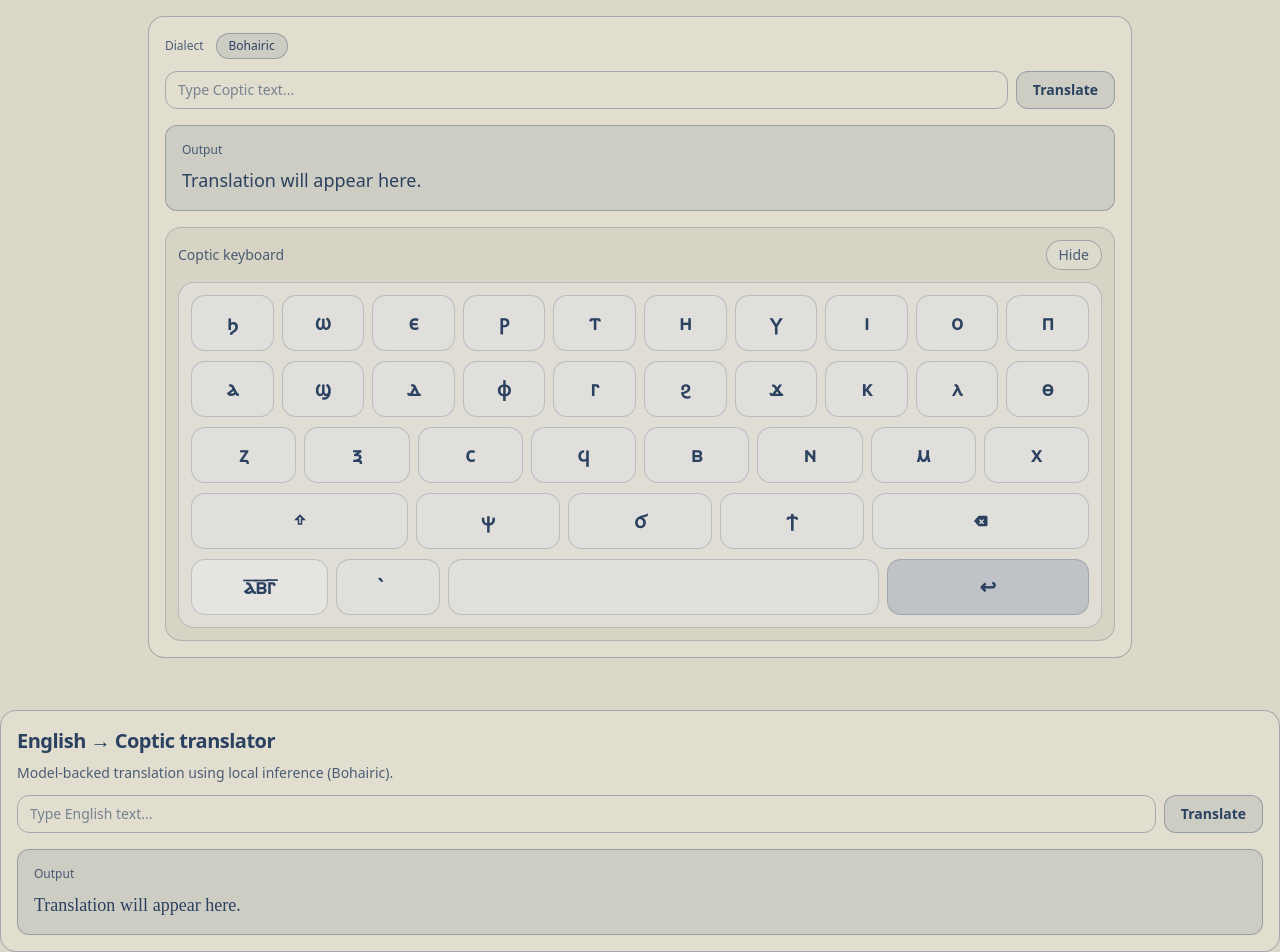
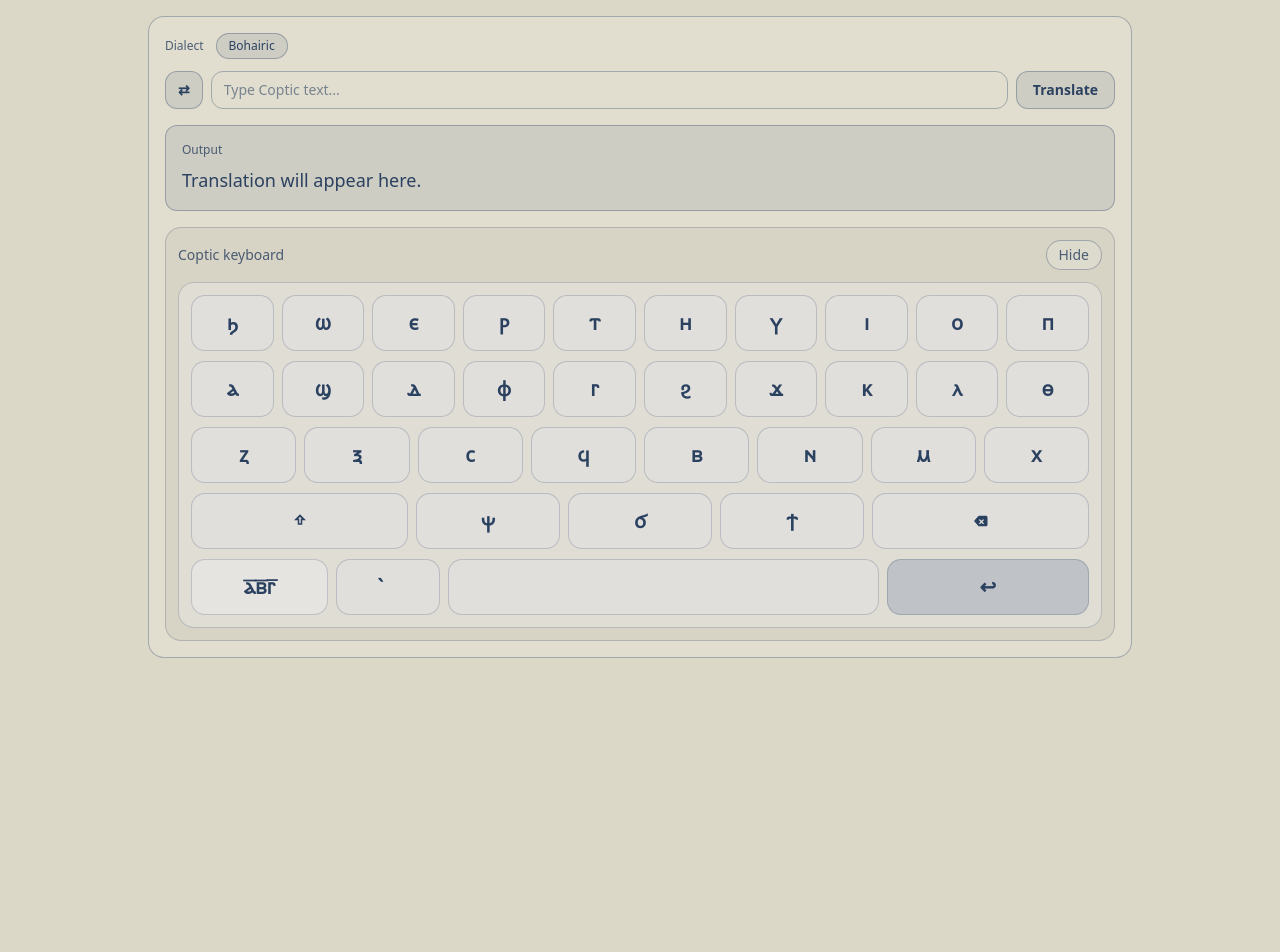
Before and after one commit to Pompono/Coptic, a Next.js app: page /translator in a window 1280 px wide. Shown: the part 174-1126 px from the top of the page. After the commit the page ends 864 px from the top, so only its background shows below. Built offline with nearby package versions, Linux system fonts and the light colour scheme.

Commit message:
Unified Translation UI

```diff
--- a/app/translator/page.tsx
+++ b/app/translator/page.tsx
@@ -28,6 +28,7 @@ type KeyDef =
     };
 
 type PageMode = "ABC" | "NUMBERS" | "SYMBOLS";
+type TranslationDirection = "copticToEnglish" | "englishToCoptic";
 
 const COPTIC_CASE_MAP: Record<string, string> = {
   "Ϧ": "ϧ", "ϧ": "Ϧ", "Ⲁ": "ⲁ", "ⲁ": "Ⲁ", "Ⲃ": "ⲃ", "ⲃ": "Ⲃ", "Ⲅ": "ⲅ", "ⲅ": "Ⲅ",
@@ -97,6 +98,7 @@ const KB_SYMBOLS: KeyDef[][] = [
 ];
 
 export default function TranslatorPage() {
+  const [direction, setDirection] = useState<TranslationDirection>("copticToEnglish");
   const [translationInput, setTranslationInput] = useState("");
   const [translatorDialect, setTranslatorDialect] = useState<"sahidic" | "bohairic">("bohairic");
   const [translationState, setTranslationState] = useState<"idle" | "loading" | "error">("idle");
@@ -285,6 +287,24 @@ export default function TranslatorPage() {
   };
 
   const dialectLabel = translatorDialect === "bohairic" ? "Bohairic" : "Sahidic";
+  const isCopticToEnglish = direction === "copticToEnglish";
+  const currentInput = isCopticToEnglish ? translationInput : englishInput;
+  const currentOutput = isCopticToEnglish ? translationOutput : englishOutput;
+  const currentState = isCopticToEnglish ? translationState : englishState;
+  const currentError = isCopticToEnglish ? translationError : englishError;
+  const currentConfidence = isCopticToEnglish ? confidence : englishConfidence;
+
+  const runCurrentTranslation = () => {
+    if (isCopticToEnglish) {
+      void runTranslation();
+      return;
+    }
+    void runEnglishToCopticTranslation();
+  };
+
+  const handleSwitchDirection = () => {
+    setDirection((current) => (current === "copticToEnglish" ? "englishToCoptic" : "copticToEnglish"));
+  };
 
   return (
     <main
@@ -316,7 +336,9 @@ export default function TranslatorPage() {
         </div>
 
         <h1 className="mt-7 text-4xl font-semibold tracking-tight">Coptic Translator</h1>
-        <p className="mt-2 text-[var(--text-muted)]">Coptic → English translator (local model)</p>
+         <p className="mt-2 text-[var(--text-muted)]">
+          {isCopticToEnglish ? "Coptic → English translator (local model)" : "English → Coptic translator (local model)"}
+        </p>
 
         <div className="mt-5 rounded-2xl border border-[var(--border-color)] bg-[var(--surface-1)] p-4">
           <div className="flex items-center gap-3">
@@ -333,40 +355,57 @@ export default function TranslatorPage() {
             </button>
           </div>
 
-          <div className="mt-3 flex flex-wrap gap-2">
+          <div className="mt-3 flex flex-wrap items-center gap-2">
+            <button
+              type="button"
+              onClick={handleSwitchDirection}
+              className="rounded-xl border border-[var(--border-color)] bg-[var(--surface-2)] px-3 py-2 text-sm font-semibold text-[var(--text-color)] hover:bg-[var(--surface-1)]"
+              title="Switch translation direction"
+              aria-label="Switch translation direction"
+            >
+              ⇄
+            </button>
             <input
               ref={inputRef}
-              value={translationInput}
-              onChange={(e) => setTranslationInput(e.target.value)}
+              value={currentInput}
+              onChange={(e) => {
+                if (isCopticToEnglish) {
+                  setTranslationInput(e.target.value);
+                  return;
+                }
+                setEnglishInput(e.target.value);
+              }}
               onPointerDown={hideKeyboardOnManualInputFocus}
-              placeholder="Type Coptic text..."
+              placeholder={isCopticToEnglish ? "Type Coptic text..." : "Type English text..."}
               className="min-w-[260px] flex-1 rounded-xl border border-[var(--border-color)] bg-transparent px-3 py-2 text-sm text-[var(--text-color)] outline-none placeholder:text-[var(--text-soft)]"
             />
             <button
               type="button"
-              onClick={runTranslation}
-              disabled={translationState === "loading"}
+              onClick={runCurrentTranslation}
+              disabled={currentState === "loading"}
               className="rounded-xl border border-[var(--border-color)] bg-[var(--surface-2)] px-4 py-2 text-sm font-semibold text-[var(--text-color)] hover:bg-[var(--surface-1)] disabled:cursor-not-allowed disabled:opacity-60"
             >
-              {translationState === "loading" ? "Translating…" : "Translate"}
+              {currentState === "loading" ? "Translating…" : "Translate"}
             </button>
           </div>
 
-          {translationState === "error" ? (
-            <p className="mt-3 text-xs text-rose-300">{translationError}</p>
+          {currentState === "error" ? (
+            <p className="mt-3 text-xs text-rose-300">{currentError}</p>
           ) : null}
 
           <div className="mt-4 rounded-xl border border-[var(--border-color)] bg-[var(--surface-2)] p-4">
             <p className="text-xs text-[var(--text-muted)]">Output</p>
-            <p className="mt-2 text-lg text-[var(--text-color)]">{translationOutput || "Translation will appear here."}</p>
-            {confidence !== null ? (
+            <p className={`mt-2 text-lg text-[var(--text-color)] ${!isCopticToEnglish && currentOutput ? "coptic-text" : ""}`}>
+              {currentOutput || "Translation will appear here."}
+            </p>
+            {currentConfidence !== null ? (
               <p className="mt-2 text-xs text-[var(--text-muted)]">
-                Confidence: {(confidence * 100).toFixed(1)}%
+                Confidence: {(currentConfidence * 100).toFixed(1)}%
               </p>
             ) : null}
           </div>
 
-          {!isMobileViewport ? (
+            {!isMobileViewport && isCopticToEnglish ? (
             <div className="mt-4 rounded-2xl border border-[var(--kb-border)] p-3" style={{ background: "var(--kb-shell)" }}>
               <div className="mb-3 flex items-center justify-between">
                 <span className="text-sm text-[var(--text-muted)]">Coptic keyboard</span>
@@ -387,43 +426,7 @@ export default function TranslatorPage() {
         </div>
       </div>
 
-        <div className="mt-5 rounded-2xl border border-[var(--border-color)] bg-[var(--surface-1)] p-4">
-          <h2 className="text-xl font-semibold tracking-tight">English → Coptic translator</h2>
-          <p className="mt-2 text-sm text-[var(--text-muted)]">
-            Model-backed translation using local inference ({dialectLabel}).
-          </p>
-
-          <div className="mt-3 flex flex-wrap gap-2">
-            <input
-              value={englishInput}
-              onChange={(e) => setEnglishInput(e.target.value)}
-              placeholder='Type English text...'
-              className="min-w-[260px] flex-1 rounded-xl border border-[var(--border-color)] bg-transparent px-3 py-2 text-sm text-[var(--text-color)] outline-none placeholder:text-[var(--text-soft)]"
-            />
-            <button
-              type="button"
-              onClick={runEnglishToCopticTranslation}
-              disabled={englishState === "loading"}
-              className="rounded-xl border border-[var(--border-color)] bg-[var(--surface-2)] px-4 py-2 text-sm font-semibold text-[var(--text-color)] hover:bg-[var(--surface-1)] disabled:cursor-not-allowed disabled:opacity-60"
-            >
-              {englishState === "loading" ? "Translating…" : "Translate"}
-            </button>
-          </div>
-
-          {englishState === "error" ? <p className="mt-3 text-xs text-rose-300">{englishError}</p> : null}
-
-          <div className="mt-4 rounded-xl border border-[var(--border-color)] bg-[var(--surface-2)] p-4">
-            <p className="text-xs text-[var(--text-muted)]">Output</p>
-            <p className="coptic-text mt-2 text-lg text-[var(--text-color)]">{englishOutput || "Translation will appear here."}</p>
-            {englishConfidence !== null ? (
-              <p className="mt-2 text-xs text-[var(--text-muted)]">
-                Confidence: {(englishConfidence * 100).toFixed(1)}%
-              </p>
-            ) : null}
-          </div>
-        </div>
-
-      {isMobileViewport && showKeyboard ? (
+      {isMobileViewport && showKeyboard && isCopticToEnglish ? (
         <div
           style={{
             position: "fixed",
@@ -447,7 +450,7 @@ export default function TranslatorPage() {
         </div>
       ) : null}
 
-      {isMobileViewport && !showKeyboard ? (
+      {isMobileViewport && !showKeyboard && isCopticToEnglish ? (
         <div className="fixed bottom-4 right-4 z-50">
           <button
             type="button"
```
